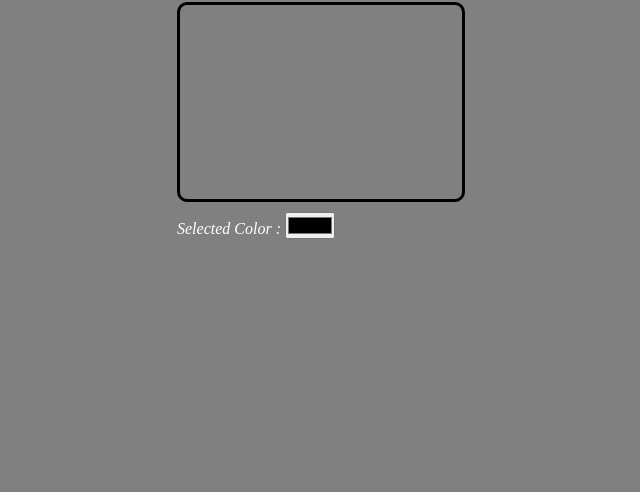
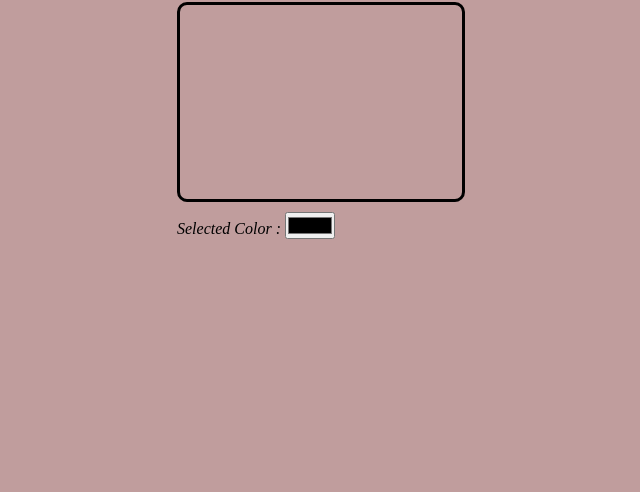
Before and after one commit to InaolajiRidwan/colorPicker, a plain HTML site: page index.html in a window 1280 px wide. Shown: the part 308-800 px from the top of the page, without its empty margins (319-959 px from the left). Drawn offline with Linux system fonts and the light colour scheme.

Commit message:
background color modified

```diff
--- a/index.html
+++ b/index.html
@@ -16,8 +16,8 @@
         display: flex;
         align-items: center;
         min-height: 100vh;
-        background: gray;
-        color: white;
+        background: rgb(192, 157, 157);
+        color: black;
         font-style: italic;
       }
     </style>
```
